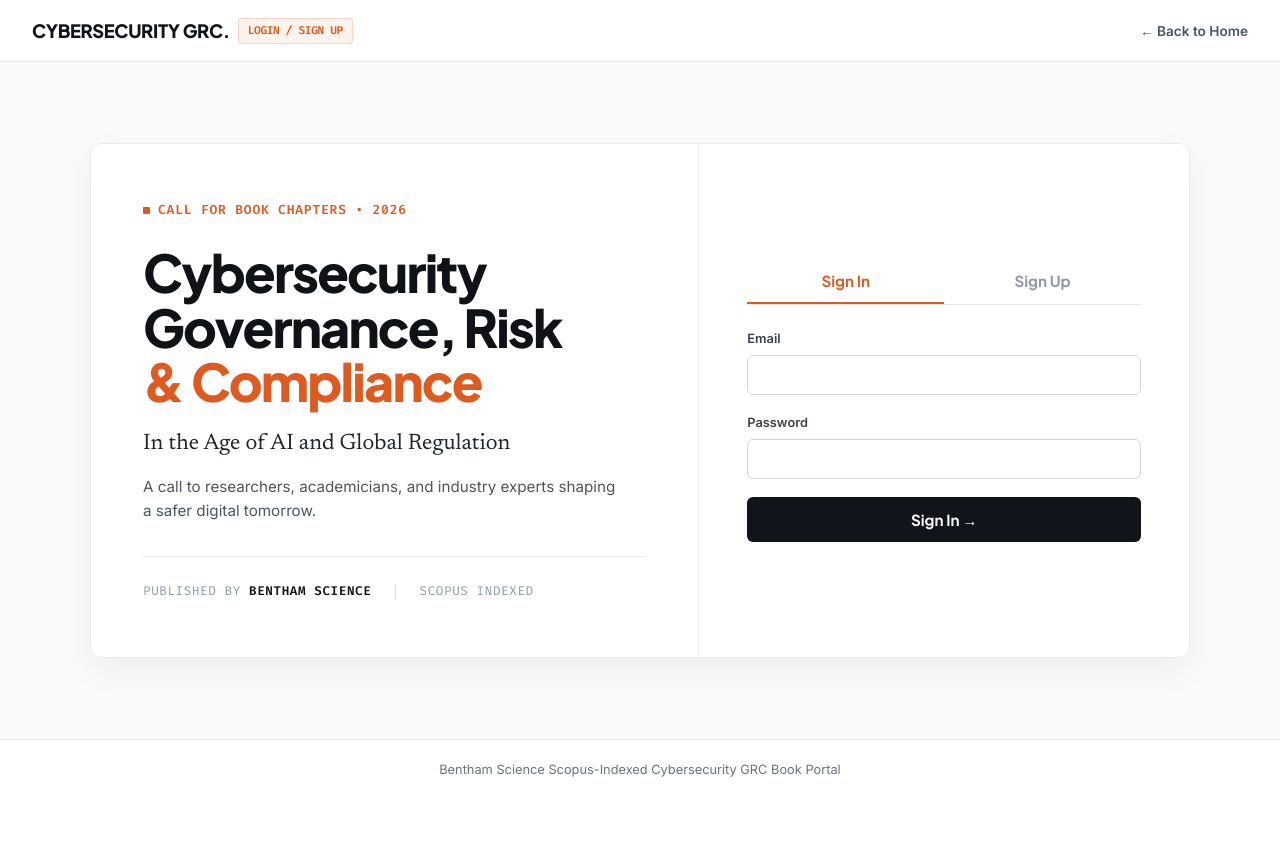
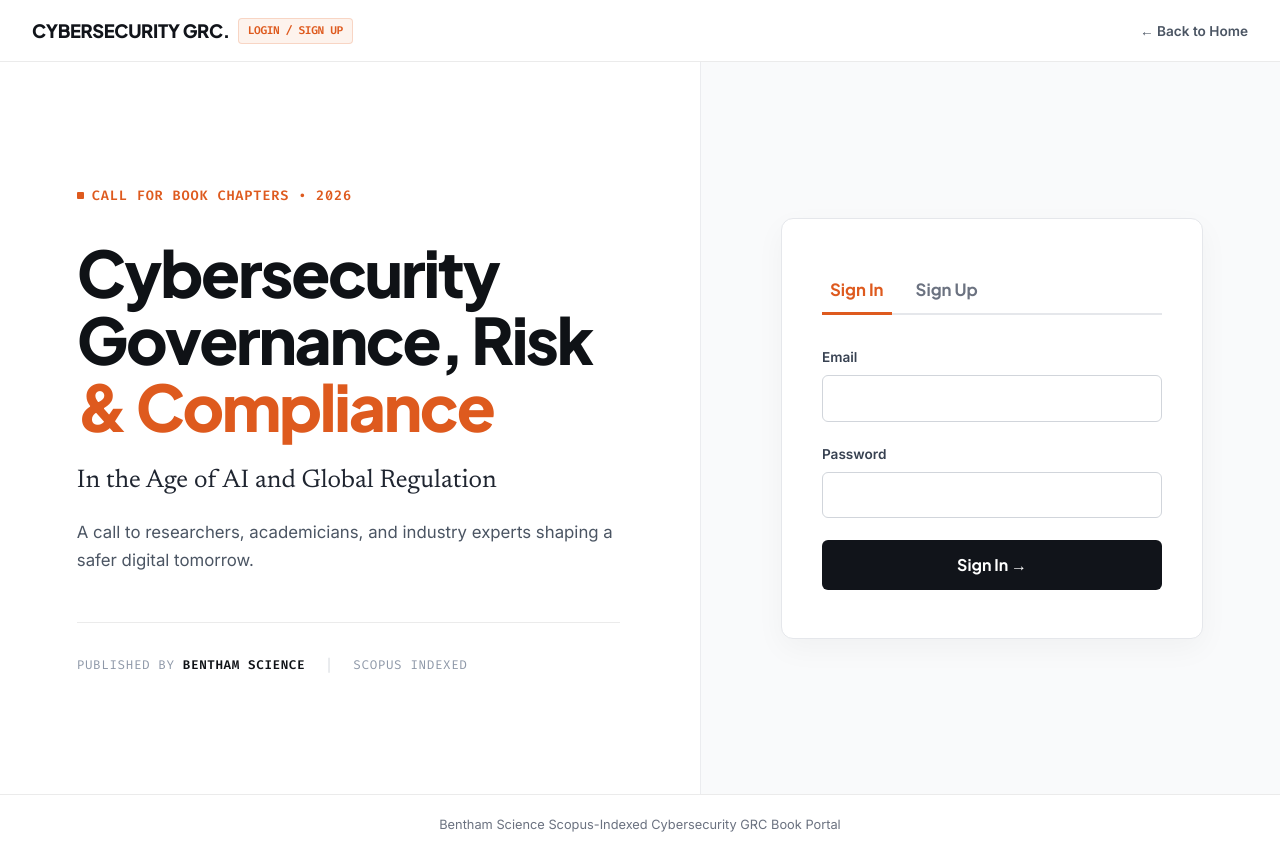
Before and after one commit to FreeSource-Code/CSGRC, a website: page auth.html in a window 1280 px wide. Before the commit the page ends 800 px from the top, so only its background shows below. Drawn offline with Linux system fonts and the light colour scheme.

Commit message:
Expand auth page to full-screen 50/50 split layout with large editorial typography and spacious form card

```diff
--- a/assets/css/portal.css
+++ b/assets/css/portal.css
@@ -86,106 +86,160 @@
   border-color: #11141A;
 }
 
-/* Auth Split Layout */
+/* Full-Screen Split Auth Layout */
 .auth-wrapper {
   flex: 1;
   display: flex;
-  align-items: center;
-  justify-content: center;
-  padding: 3.5rem 1.5rem;
-  background: #F9FAFB;
+  width: 100%;
+  min-height: calc(100vh - 68px);
+  background: #ffffff;
+  padding: 0;
 }
 
-.auth-split-container {
+.auth-split-grid {
   display: grid;
-  grid-template-columns: 1.18fr 0.95fr;
+  grid-template-columns: 1.15fr 0.95fr;
   width: 100%;
-  max-width: 1100px;
-  background: #ffffff;
-  border: 1px solid var(--border-light);
-  border-radius: 12px;
-  overflow: hidden;
-  box-shadow: 0 12px 36px rgba(0, 0, 0, 0.05);
+  min-height: 100%;
 }
 
-.auth-hero-side {
+/* Left Hero Pane (Big Editorial Typography) */
+.auth-hero-pane {
   background: #ffffff;
-  padding: 3.5rem 3.25rem;
+  border-right: 1px solid #EBECEF;
   display: flex;
-  flex-direction: column;
-  justify-content: center;
-  border-right: 1px solid var(--border-light);
+  align-items: center;
+  justify-content: flex-end;
+  padding: 4.5rem 5rem 4.5rem 6vw;
+  box-sizing: border-box;
 }
 
-.auth-hero-side .hero-meta-pill {
+.auth-hero-inner {
+  max-width: 600px;
+  width: 100%;
+}
+
+.auth-hero-pane .hero-meta-pill {
+  margin-bottom: 2rem;
+  font-size: 0.85rem;
+}
+
+.auth-hero-pane .hero-title {
+  font-family: var(--font-display);
+  font-size: 4rem;
+  font-weight: 900;
+  line-height: 1.05;
+  letter-spacing: -0.035em;
+  color: var(--text-main);
   margin-bottom: 1.5rem;
 }
 
-.auth-hero-side .hero-title {
-  font-size: 3.25rem;
-  line-height: 1.05;
-  letter-spacing: -0.035em;
+.auth-hero-pane .hero-title .text-accent {
+  color: var(--accent-orange);
+}
+
+.auth-hero-pane .hero-subtitle {
+  font-family: var(--font-serif);
+  font-size: 1.6rem;
+  font-weight: 400;
+  color: #1F2530;
+  line-height: 1.35;
   margin-bottom: 1.25rem;
 }
 
-.auth-hero-side .hero-subtitle {
-  font-size: 1.4rem;
-  margin-bottom: 1rem;
+.auth-hero-pane .hero-desc {
+  font-size: 1.05rem;
+  color: var(--text-secondary);
+  line-height: 1.65;
+  margin-bottom: 3rem;
+  max-width: 540px;
 }
 
-.auth-hero-side .hero-desc {
-  font-size: 0.95rem;
-  margin-bottom: 2rem;
-  max-width: 480px;
+.auth-hero-pane .hero-footer-bar {
+  padding-top: 2rem;
+  border-top: 1px solid var(--border-light);
+  display: flex;
+  align-items: center;
+  gap: 1.25rem;
+  font-family: var(--font-mono);
+  font-size: 0.785rem;
+  color: var(--text-muted);
+  letter-spacing: 0.05em;
+  text-transform: uppercase;
 }
 
-.auth-hero-side .hero-footer-bar {
-  padding-top: 1.5rem;
+.auth-hero-pane .hero-footer-bar strong {
+  color: var(--text-main);
+  font-weight: 700;
 }
 
-.auth-form-side {
-  padding: 3.5rem 3rem;
-  display: flex;
-  flex-direction: column;
-  justify-content: center;
-  background: #ffffff;
+.auth-hero-pane .hero-footer-bar .divider {
+  color: var(--border-medium);
 }
 
-@media (max-width: 960px) {
-  .auth-split-container {
+/* Right Form Pane (Full Height, Generous Form Box) */
+.auth-form-pane {
+  background: #F9FAFB;
+  display: flex;
+  align-items: center;
+  justify-content: flex-start;
+  padding: 4.5rem 6vw 4.5rem 5rem;
+  box-sizing: border-box;
+}
+
+.auth-form-card-wide {
+  max-width: 460px;
+  width: 100%;
+  background: #ffffff;
+  border: 1px solid #E5E7EB;
+  border-radius: 12px;
+  padding: 3rem 2.5rem;
+  box-shadow: 0 10px 30px rgba(0, 0, 0, 0.04);
+}
+
+@media (max-width: 1050px) {
+  .auth-split-grid {
     grid-template-columns: 1fr;
   }
-  .auth-hero-side {
+  .auth-hero-pane {
     border-right: none;
-    border-bottom: 1px solid var(--border-light);
-    padding: 2.5rem 1.75rem;
+    border-bottom: 1px solid #EBECEF;
+    justify-content: center;
+    padding: 3.5rem 2rem;
   }
-  .auth-hero-side .hero-title {
-    font-size: 2.5rem;
+  .auth-hero-pane .hero-title {
+    font-size: 2.85rem;
   }
-  .auth-form-side {
-    padding: 2.5rem 1.75rem;
+  .auth-form-pane {
+    justify-content: center;
+    padding: 3.5rem 1.5rem;
   }
 }
 
+/* Modern Tabs */
 .auth-tabs {
   display: flex;
-  border-bottom: 1px solid #E5E7EB;
-  margin-bottom: 1.5rem;
+  border-bottom: 2px solid #E5E7EB;
+  margin-bottom: 2rem;
+  gap: 1rem;
 }
 
 .auth-tab-btn {
-  flex: 1;
-  padding: 0.75rem 0;
+  padding: 0.75rem 0.5rem;
   background: none;
   border: none;
-  border-bottom: 2px solid transparent;
+  border-bottom: 3px solid transparent;
+  margin-bottom: -2px;
   font-family: var(--font-display);
   font-weight: 700;
-  font-size: 0.95rem;
-  color: var(--text-muted);
+  font-size: 1.05rem;
+  color: #6B7280;
   cursor: pointer;
   transition: all 0.2s;
+}
+
+.auth-tab-btn:hover {
+  color: #11141A;
 }
 
 .auth-tab-btn.active {
@@ -194,49 +248,55 @@
 }
 
 .form-group-portal {
-  margin-bottom: 1.15rem;
+  margin-bottom: 1.35rem;
 }
 
 .form-group-portal label {
   display: block;
-  font-size: 0.8rem;
+  font-size: 0.85rem;
   font-weight: 600;
   color: #374151;
-  margin-bottom: 0.35rem;
+  margin-bottom: 0.4rem;
 }
 
 .form-control-portal {
   width: 100%;
-  padding: 0.65rem 0.85rem;
-  border: 1px solid #D1D5DB;
+  padding: 0.8rem 1rem;
+  border: 1.5px solid #D1D5DB;
   border-radius: 6px;
-  font-size: 0.9rem;
+  font-size: 0.95rem;
   font-family: var(--font-body);
-  transition: border-color 0.2s;
+  transition: all 0.2s;
+  background: #ffffff;
 }
 
 .form-control-portal:focus {
   outline: none;
   border-color: var(--accent-orange);
-  box-shadow: 0 0 0 3px rgba(222, 90, 30, 0.1);
+  box-shadow: 0 0 0 3px rgba(222, 90, 30, 0.12);
 }
 
 .btn-portal-submit {
   width: 100%;
-  padding: 0.8rem 1.25rem;
+  padding: 0.9rem 1.5rem;
   background: #11141A;
   color: #ffffff;
   border: none;
   border-radius: 6px;
   font-family: var(--font-display);
   font-weight: 700;
-  font-size: 0.95rem;
+  font-size: 1rem;
   cursor: pointer;
-  transition: background 0.2s;
+  transition: background 0.2s, transform 0.1s;
   display: flex;
   align-items: center;
   justify-content: center;
   gap: 0.5rem;
+  margin-top: 1rem;
+}
+
+.btn-portal-submit:hover {
+  background: var(--accent-orange);
 }
 
 .btn-portal-submit:hover {
--- a/auth.html
+++ b/auth.html
@@ -27,12 +27,13 @@
     </div>
   </header>
 
-  <!-- Split Screen Auth Section -->
+  <!-- Full-Screen Split Auth Section -->
   <main class="auth-wrapper">
-    <div class="auth-split-container">
+    <div class="auth-split-grid">
 
-      <!-- Left Side: Editorial Typography (Exact Match with Screenshot) -->
-      <div class="auth-hero-side">
+      <!-- Left 50%: Editorial Typography (Exact Match with Screenshot, Big & Spacious) -->
+      <div class="auth-hero-pane">
+        <div class="auth-hero-inner">
           <div class="hero-meta-pill">
             <span class="square-dot"></span>
             <span>CALL FOR BOOK CHAPTERS &bull; 2026</span>
@@ -58,9 +59,11 @@
             <span>Scopus Indexed</span>
           </div>
         </div>
+      </div>
 
-      <!-- Right Side: Login & Sign Up Forms -->
-      <div class="auth-form-side">
+      <!-- Right 50%: Login & Sign Up Forms (Large, Centered, Clean Box) -->
+      <div class="auth-form-pane">
+        <div class="auth-form-card-wide">
           <!-- Tabs -->
           <div class="auth-tabs">
             <button class="auth-tab-btn active" id="tab-login-btn">Sign In</button>
@@ -81,7 +84,7 @@
               <input type="password" id="login-password" class="form-control-portal" required placeholder="">
             </div>
 
-          <button type="submit" class="btn-portal-submit" id="login-submit-btn" style="margin-top: 0.5rem;">
+            <button type="submit" class="btn-portal-submit" id="login-submit-btn">
               Sign In &rarr;
             </button>
           </form>
@@ -105,10 +108,11 @@
               <input type="password" id="reg-password" class="form-control-portal" required minlength="6" placeholder="">
             </div>
 
-          <button type="submit" class="btn-portal-submit" id="reg-submit-btn" style="margin-top: 0.5rem;">
+            <button type="submit" class="btn-portal-submit" id="reg-submit-btn">
               Sign Up &rarr;
             </button>
           </form>
+        </div>
       </div>
 
     </div>
```
Lines whose indentation alone changed are shown as unchanged.
